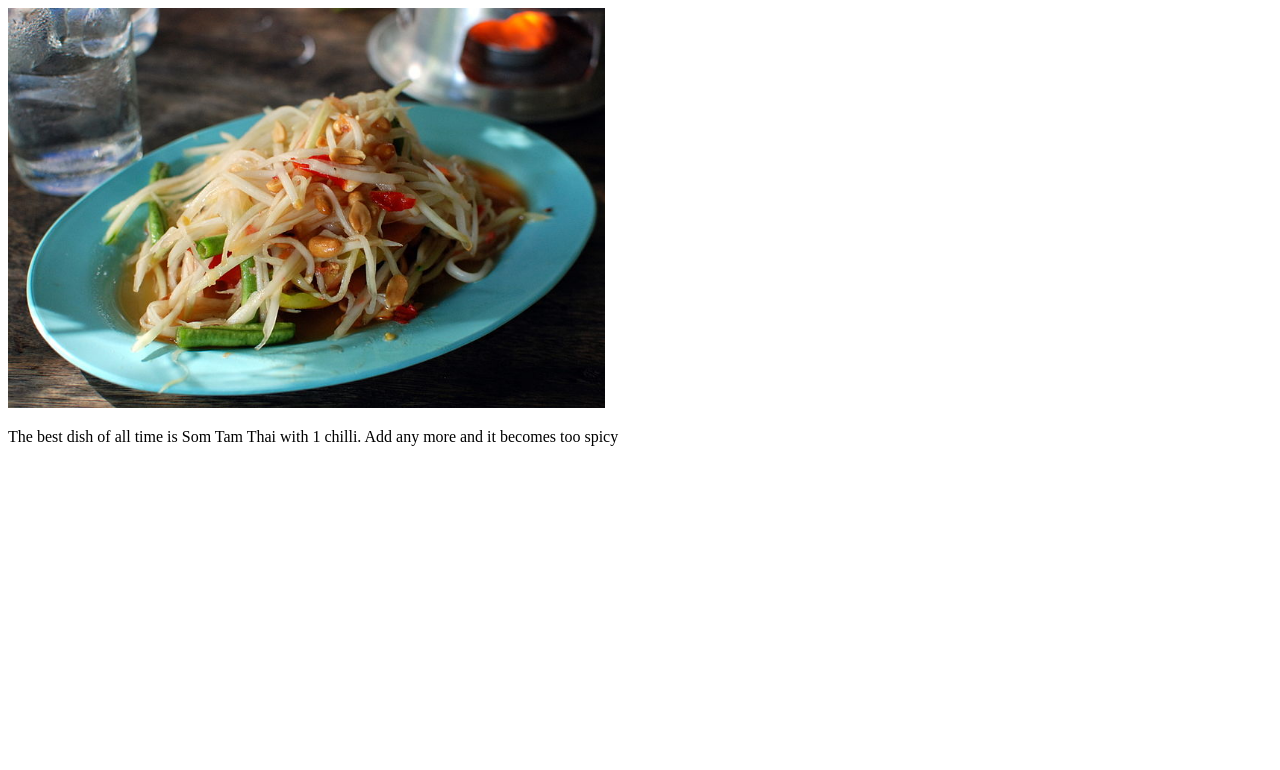
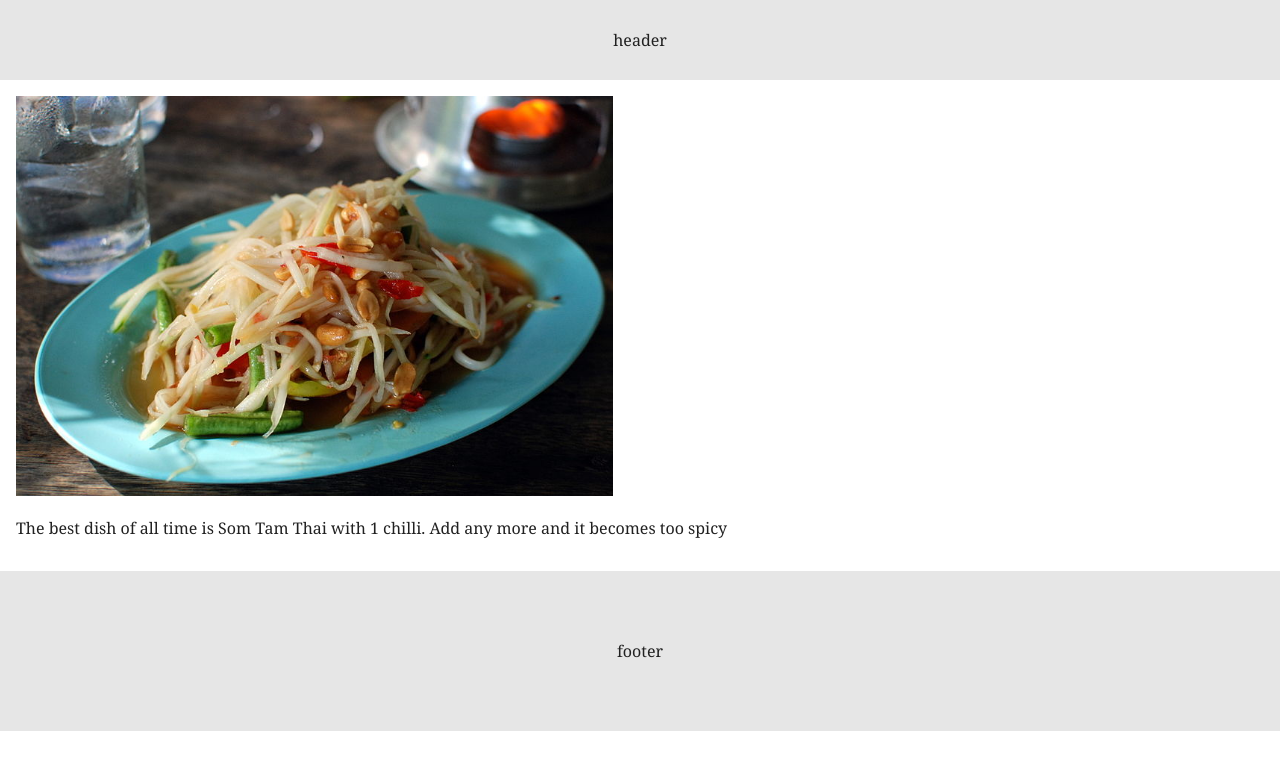
Before and after one commit to learnitmyway/restaurantDish, a plain HTML site: page index.html in a window 1280 px wide. Drawn offline with Linux system fonts and the light colour scheme.

Commit message:
Add some styling

```diff
--- a/index.html
+++ b/index.html
@@ -3,15 +3,19 @@
   <head>
     <meta charset="UTF-8">
     <title>CSS Grid Example</title>
+    <link rel="stylesheet" href="styles.css">
   </head>
   <body>
     <header>
+      header
     </header>
     <section>
       <img src="som-tam.jpg" alt="Som Tam Thai" height="400" />
       <p>The best dish of all time is Som Tam Thai with 1 chilli. Add any more and it becomes too spicy</p>
     </section>
-    <footer></footer>
+    <footer>
+      footer
+    </footer>
 
   </body>
 </html>
--- /dev/null
+++ b/styles.css
@@ -0,0 +1,46 @@
+:root {
+  --primary: hsl(0, 0%, 90%);
+  --primary-light: hsla(0, 0%, 90%, 0.8);
+  --accent: hsl(0, 0%, 13%);
+  --accent-light: hsla(0, 0%, 13%, 0.8);
+  --off-white: hsl(0, 0%, 99%);
+}
+
+html {
+  box-sizing: border-box;
+  height: 100%;
+}
+
+*,
+*:before,
+*:after {
+  box-sizing: inherit;
+}
+
+body {
+  margin: 0;
+  padding: 0;
+  font-family: Georgia, Cambria, "Times New Roman", Times, serif;
+  height: 100%;
+  color: hsl(0, 0%, 13%);
+}
+
+header {
+  display: flex;
+  align-items: center;
+  justify-content: center;
+  height: 5rem;
+  background-color: var(--primary);
+}
+
+section {
+  padding: 1rem;
+}
+
+footer {
+  display: flex;
+  align-items: center;
+  justify-content: center;
+  height: 10rem;
+  background-color: var(--primary);
+}
```
